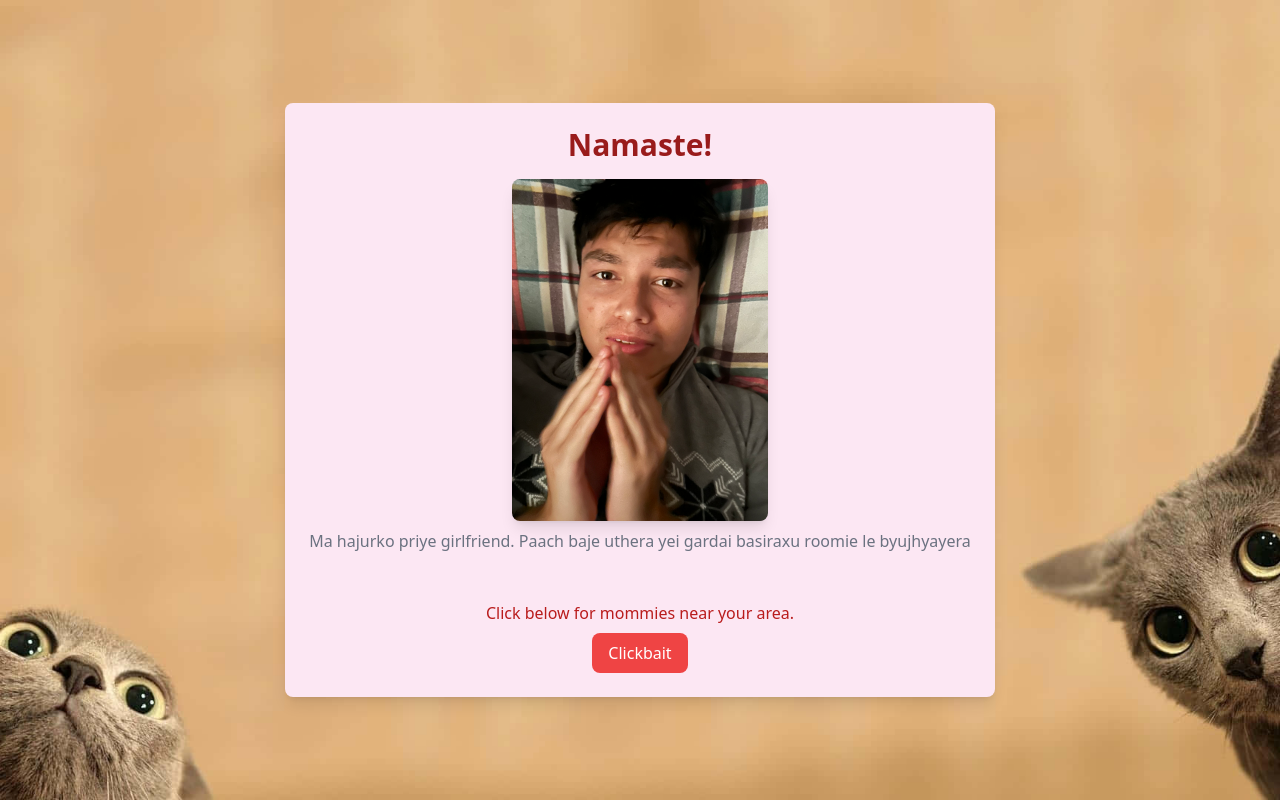
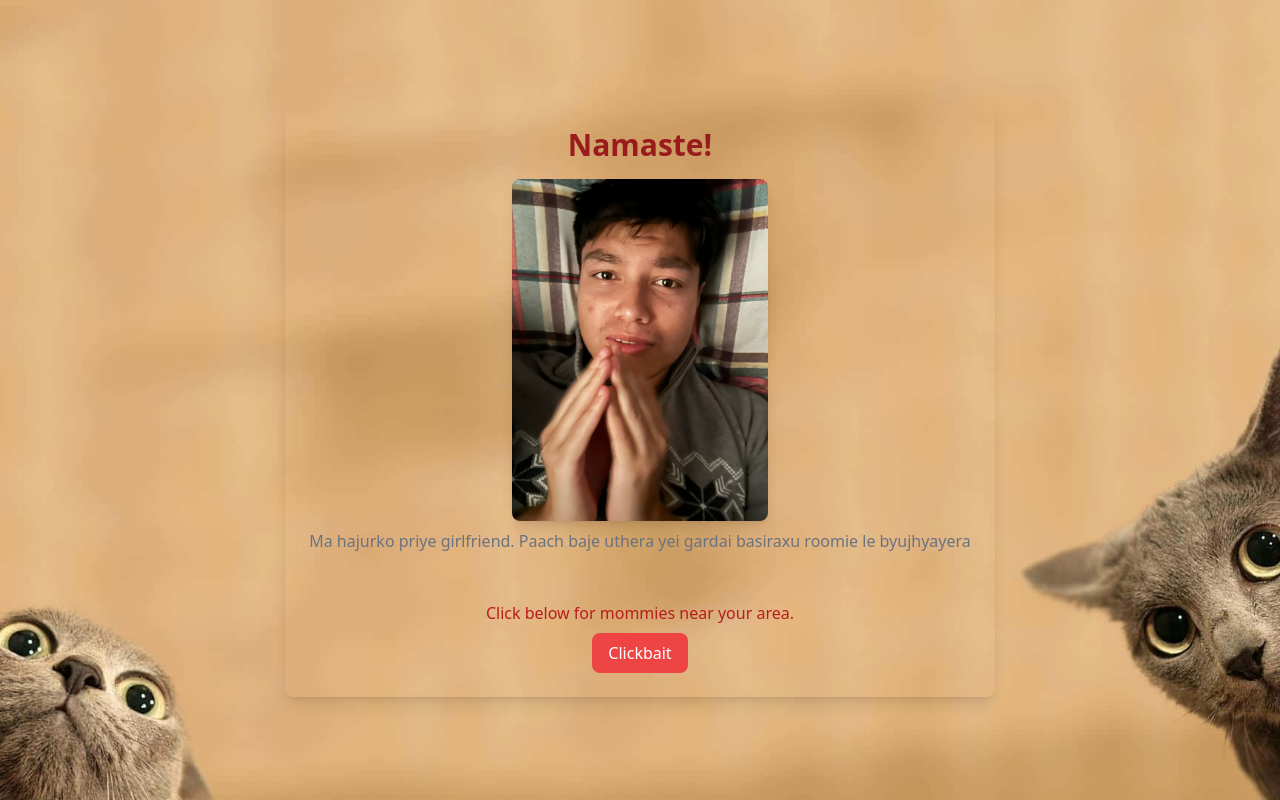
Before and after one commit to sunblock-etsun/valentines, a plain HTML site: page index.html in a window 1280 px wide. Drawn offline with nearby package versions, Linux system fonts and the light colour scheme.

Commit message:
index.html

```diff
--- a/index.html
+++ b/index.html
@@ -7,7 +7,7 @@
     <script src="http://cdn.tailwindcss.com"></script>
 </head>
 <body class = "flex items-center justify-center h-screen bg-[url('yay.jpg')] bg-cover bg-center">
-<div class = "text-center p-6 shadow-lg rounded-lg bg-pink-100">
+<div class = "text-center p-6 shadow-lg rounded-lg">
     <h1 class = "text-3xl font-bold text-red-800"> Namaste!</h1>
 
 
```
